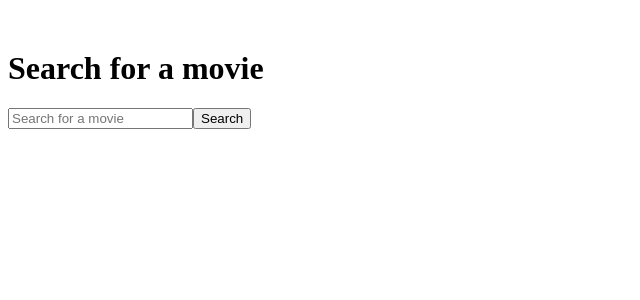
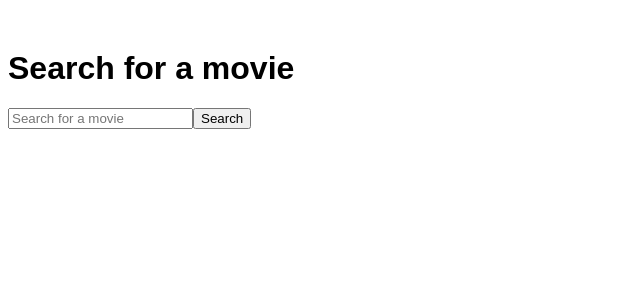
Before and after one commit to ayakade/Angular-MovieSearch, an Angular app in the folder movie-search/: page / in a window 1280 px wide. Shown: the top 300 px of the page, without its empty margins (0-640 px from the left). Built offline with nearby package versions, Linux system fonts and the light colour scheme.

Commit message:
add basic style

```diff
--- a/movie-search/src/app/components/app-component/app.component.css
+++ b/movie-search/src/app/components/app-component/app.component.css
@@ -0,0 +1,6 @@
+* {
+  box-sizing: content-box;
+  margin: 0;
+  padding: 0;
+  font-family: Arial, Helvetica, sans-serif;
+}
```
